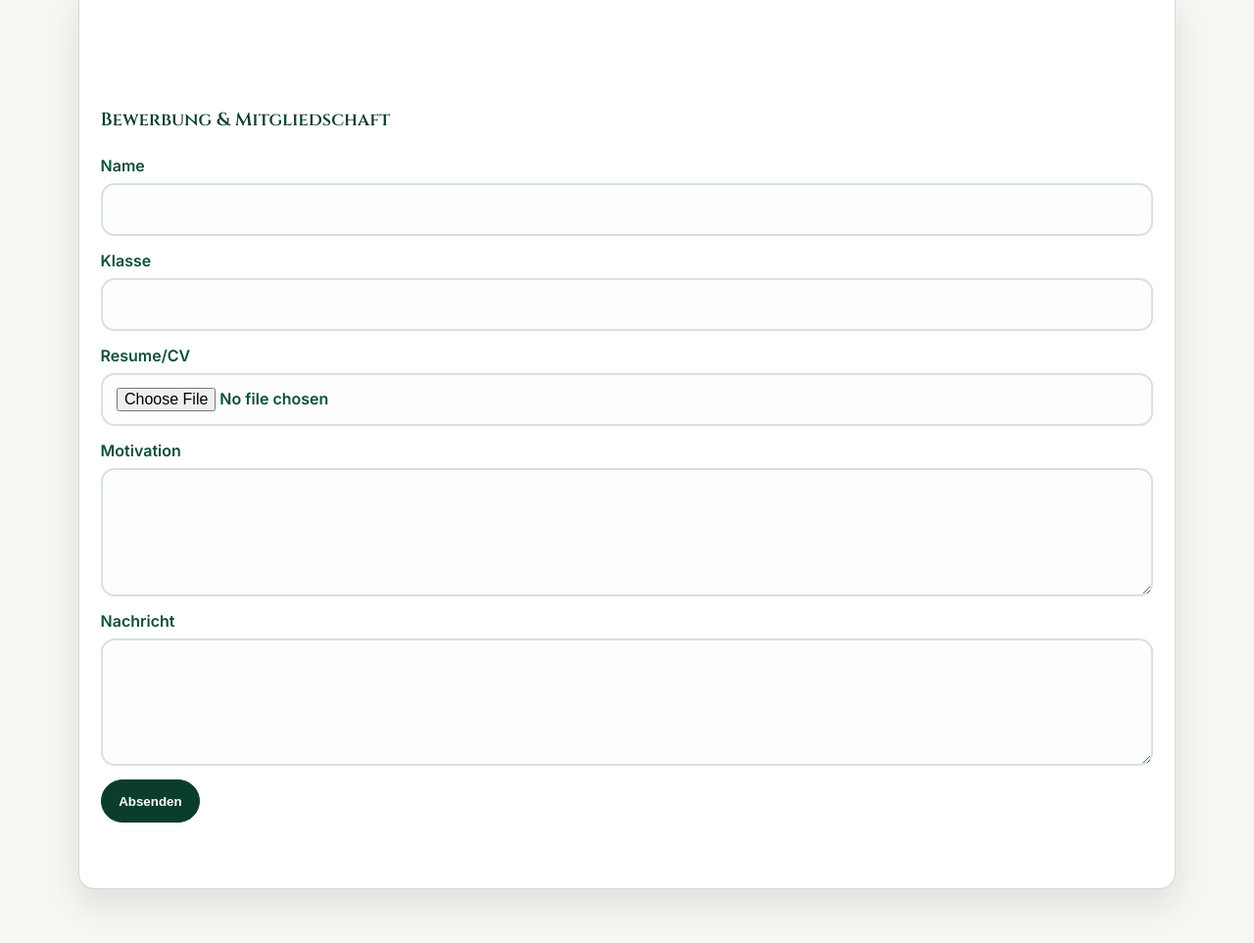
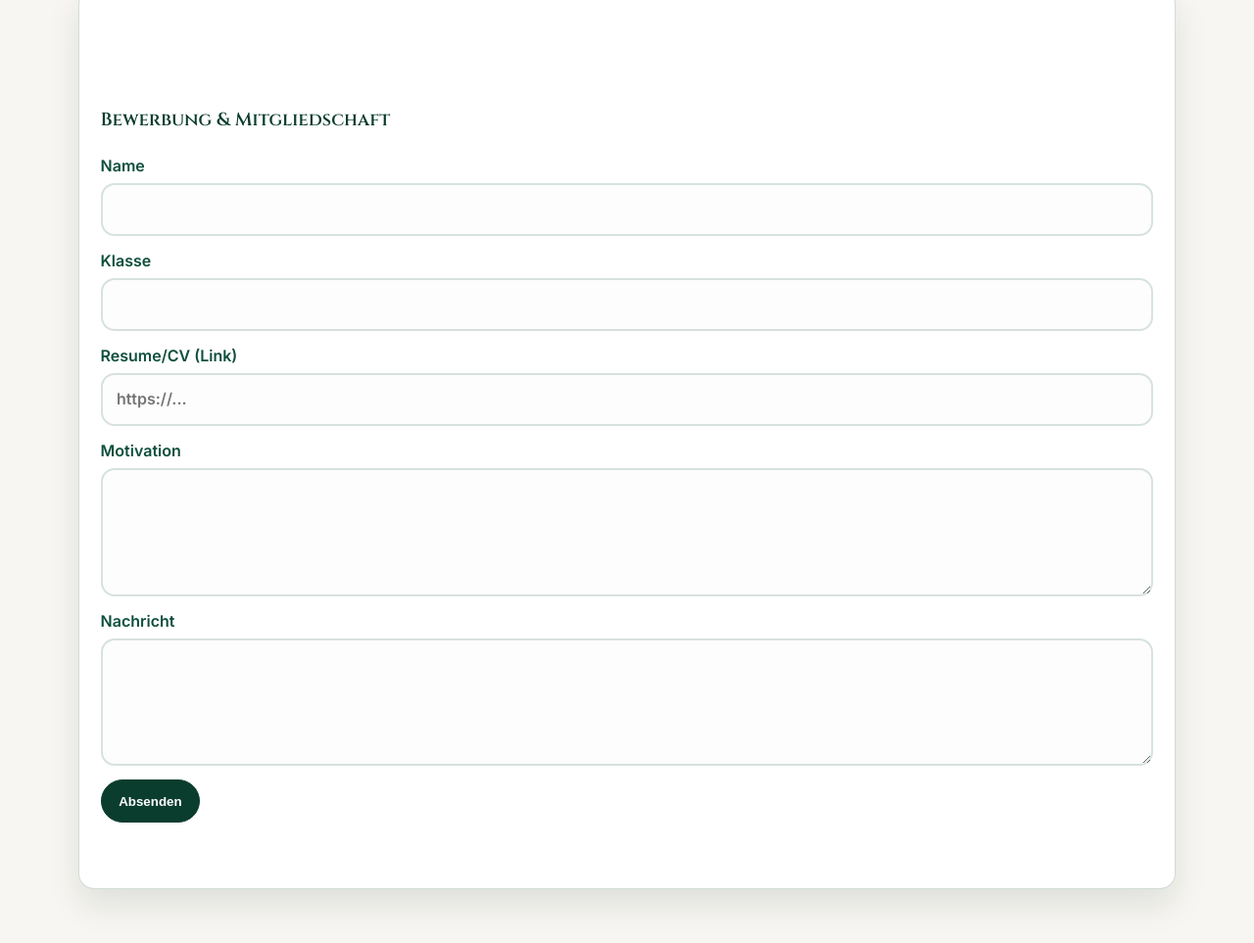
Before and after one commit to thefragranceist-ai/MFS2, a website: page membership.html in a window 1280 px wide. Shown: the part 1382-2345 px from the top of the page at 98% size. Drawn offline with Linux system fonts and the light colour scheme.

Commit message:
Update membership.html

```diff
--- a/membership.html
+++ b/membership.html
@@ -65,7 +65,10 @@
 
           <label>Name<input type="text" name="name" required /></label>
           <label>Klasse<input type="text" name="klasse" required /></label>
-          <label>Resume/CV<input type="file" name="cv" accept=".pdf,.doc,.docx,.txt" required /></label>
+          <label>Resume/CV (Link)
+  <input type="url" name="cv_link" placeholder="https://..." required />
+</label>
+
           <label>Motivation<textarea name="motivation" rows="4" required></textarea></label>
           <label>Nachricht<textarea name="nachricht" rows="4" required></textarea></label>
           <button type="submit">Absenden</button>
```
